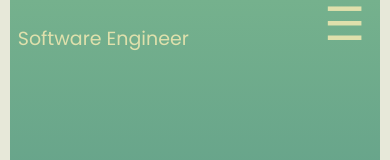
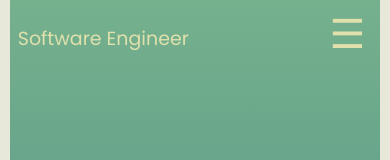
Before and after one commit to dev1662/portfolio, a React (Create React App) app: page /resume in a window 390 px wide. Shown: the top 160 px of the page. Built offline with nearby package versions, Linux system fonts and the light colour scheme.

Commit message:
Update style.css

```diff
--- a/src/style.css
+++ b/src/style.css
@@ -1196,8 +1196,8 @@ height: 200px;
     }
 
     .hamburger {
-    font-size: 46px; /* Adjust the size of the hamburger */
-    margin-top: -18px;
+    font-size: 40px; /* Adjust the size of the hamburger */
+    margin-top: -4px;
     margin-inline: 7px;
     color: rgb(223, 224, 172); /* Change this to the color you want */
     cursor: pointer;
```
